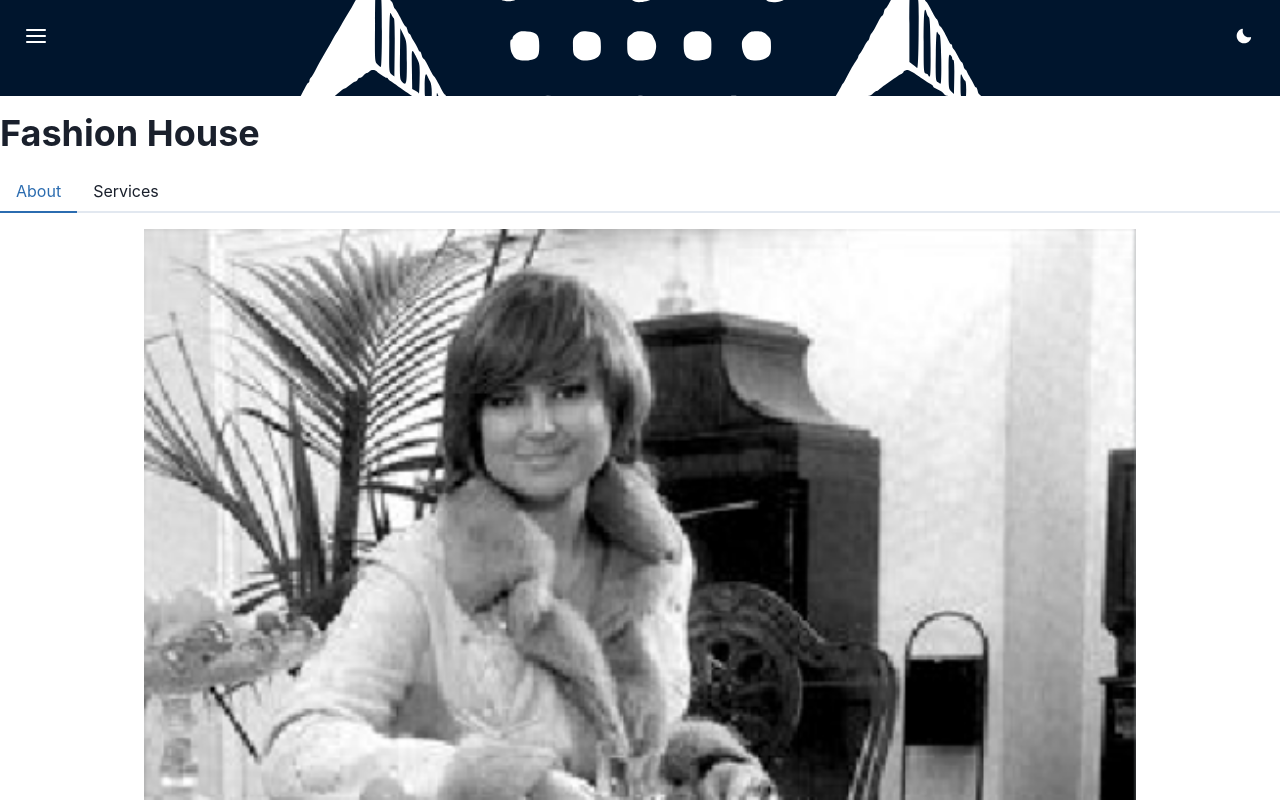
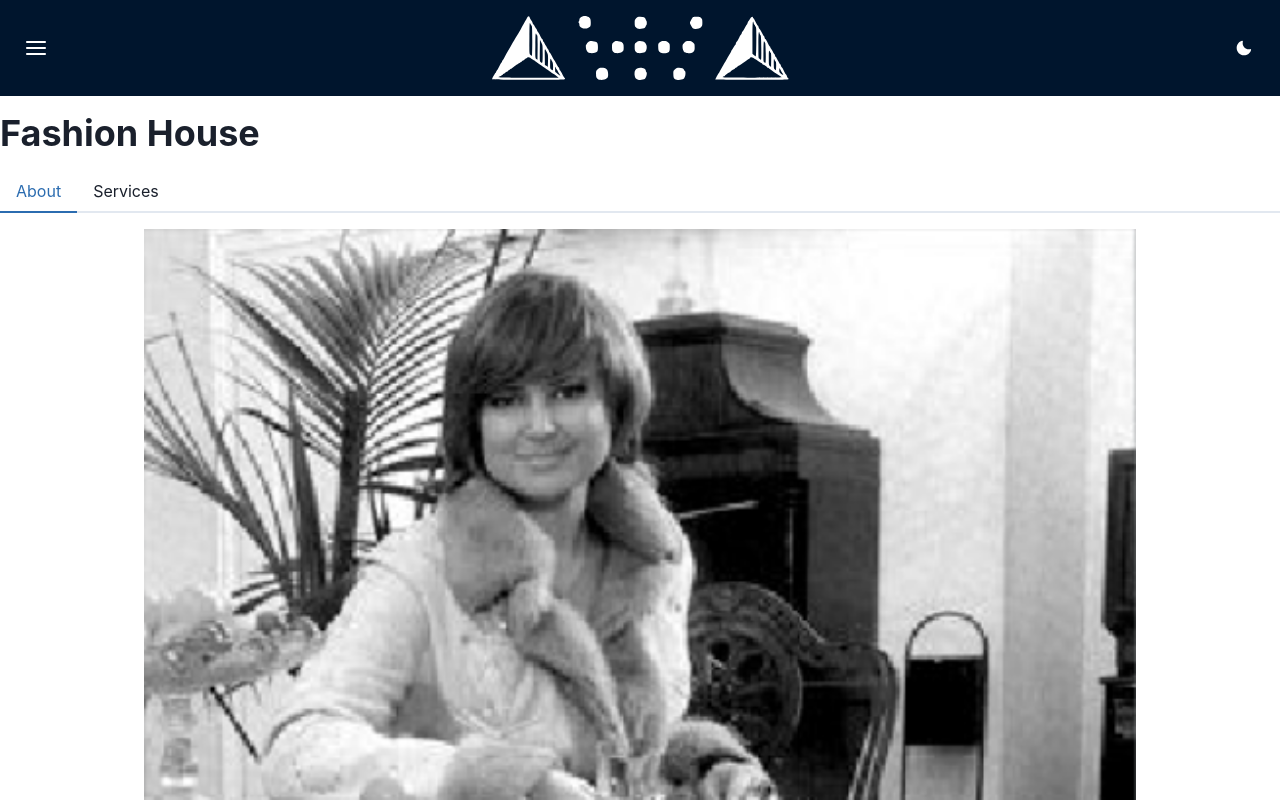
Before and after one commit to EdwardBrodskiy/Fashion-House, a React (Create React App) app: page / in a window 1280 px wide. Shown: the top 800 px of the page. Built offline with nearby package versions, Linux system fonts and the light colour scheme.

Commit message:
removed old attempt at header animations

```diff
--- a/src/components/header/index.tsx
+++ b/src/components/header/index.tsx
@@ -5,66 +5,27 @@ import logo_pic from '../../logo_pic_wide.svg'
 import logo_name from '../../logo_name.svg'
 import { NavMenu } from '../navMenu'
 
-const style = {
-  long: {
-    mb: '10vh',
-    height: '50vh',
-    shadow: '0px 20px 100px 100px brand.dark',
-    logo_name: {
-      width: '100%'
-    }
-  },
-  short: {
-    mb: '0',
-    height: '12vh',
-    shadow: '',
-    logo_name: {
-      width: '0'
-    }
-  }
-
-}
-
 export const Header = () => {
   const { colorMode } = useColorMode()
   const bgColor = { light: 'brand.dark', dark: 'brand.dark' }
 
-  const [heightMode, setHeightMode] = useState<keyof typeof style>('short')
-
-  window.onscroll = () => {
-
-    if (heightMode != 'short' && document.documentElement.scrollTop > 0) {
-      setHeightMode('short')
-    }
-  }
-
   return (
-    <Box h={style[heightMode].height} mb={style[heightMode].mb} transition='.2s ease_in' onTransitionEndCapture={() => document.documentElement.scrollTo({ top: 0, behavior: 'smooth' })}>
+    <Box h={'12vh'} >
       <Box
         p={4}
-        h={style[heightMode].height}
+        h={'12vh'}
         bg={bgColor[colorMode]}
         pos='fixed'
         left='0'
         right='0'
         top='0'
         width='full'
-        transition='.5s ease-in-out'
-
-        boxShadow={style[heightMode].shadow}
-
       >
-        <Flex justify='space-between' align='top' w='100%' h='100%'>
+        <Flex justify='space-between' align='center' w='100%' h='100%'>
           <NavMenu />
-
           <Center height='100%'>
-            <Box>
-              <Image src={logo_pic} color='white' width='100%' />
-              {heightMode == 'long' &&
-                <Image src={logo_name} color='white' mt={6} />}
-            </Box>
+            <Image src={logo_pic} color='white' height='100%' />
           </Center>
-
           <DarkModeToggle />
         </Flex>
       </Box>
```
